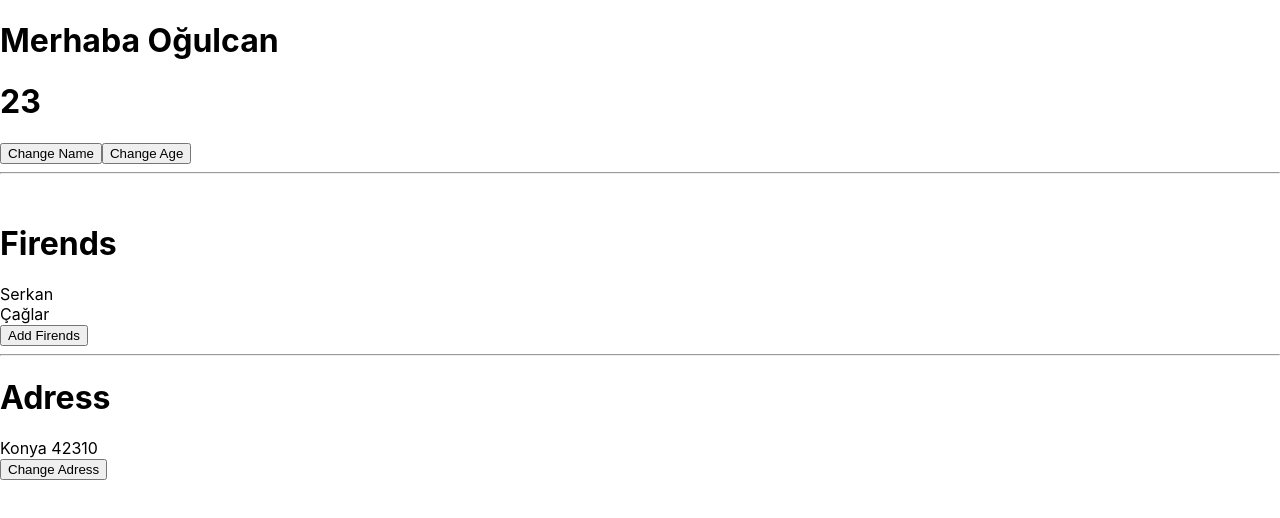
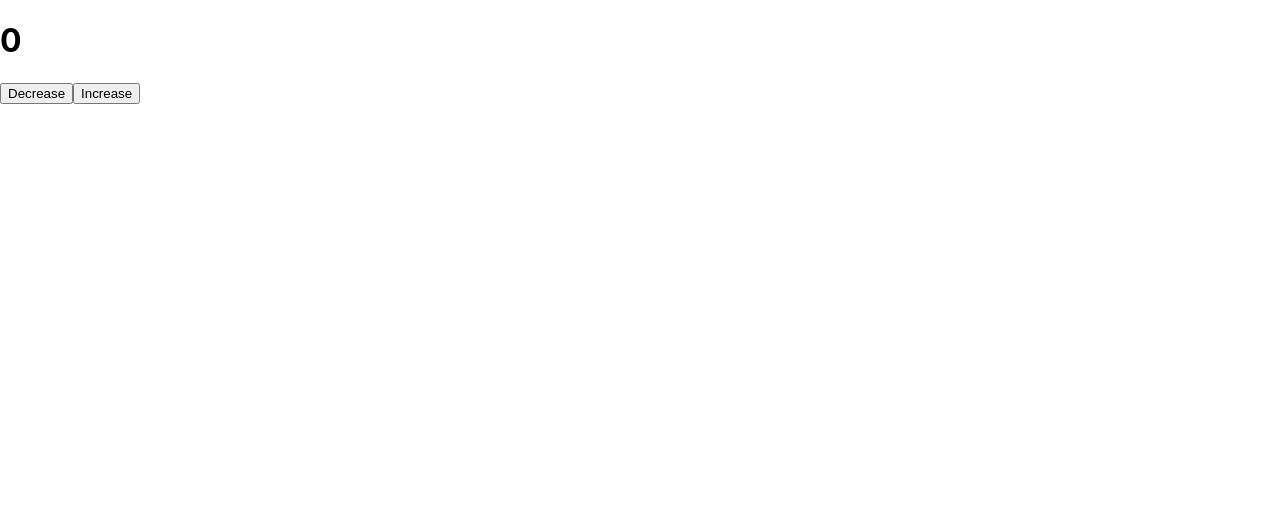
Before and after one commit to ogulcankirtay/states, a React (Create React App) app: page / in a window 1280 px wide. Shown: the top 518 px of the page. Built offline with nearby package versions, Linux system fonts and the light colour scheme.

Commit message:
counter_app

```diff
--- /dev/null
+++ b/src/Components/Counter.js
@@ -0,0 +1,15 @@
+import {useState} from 'react'
+
+export default function Counter() {
+    const [number,setNumber]=useState(0);
+    const Increase=()=>{
+        setNumber(number+1)
+    }
+    return (
+    <div>
+      <h1>{number}</h1>
+      <button onClick={()=>setNumber(number-1)}>Decrease</button>
+      <button onClick={Increase}>Increase</button>
+    </div>
+  )
+}
--- a/src/index.js
+++ b/src/index.js
@@ -1,13 +1,14 @@
 import React from 'react';
 import ReactDOM from 'react-dom/client';
 import './index.css';
-import App from './App';
+//import App from './App';
+import Counter from './Components/Counter';
 import reportWebVitals from './reportWebVitals';
 
 const root = ReactDOM.createRoot(document.getElementById('root'));
 root.render(
   <React.StrictMode>
-    <App />
+    <Counter></Counter>
   </React.StrictMode>
 );
 
```
